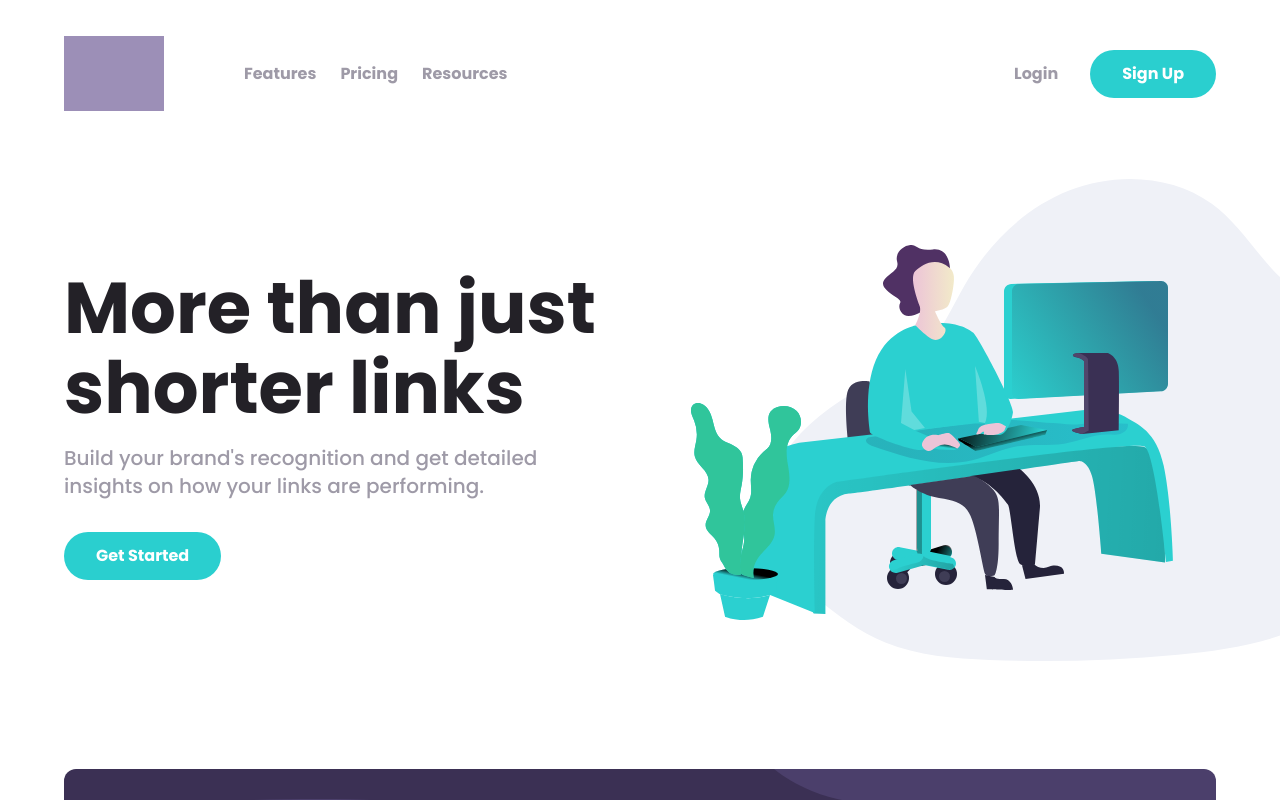
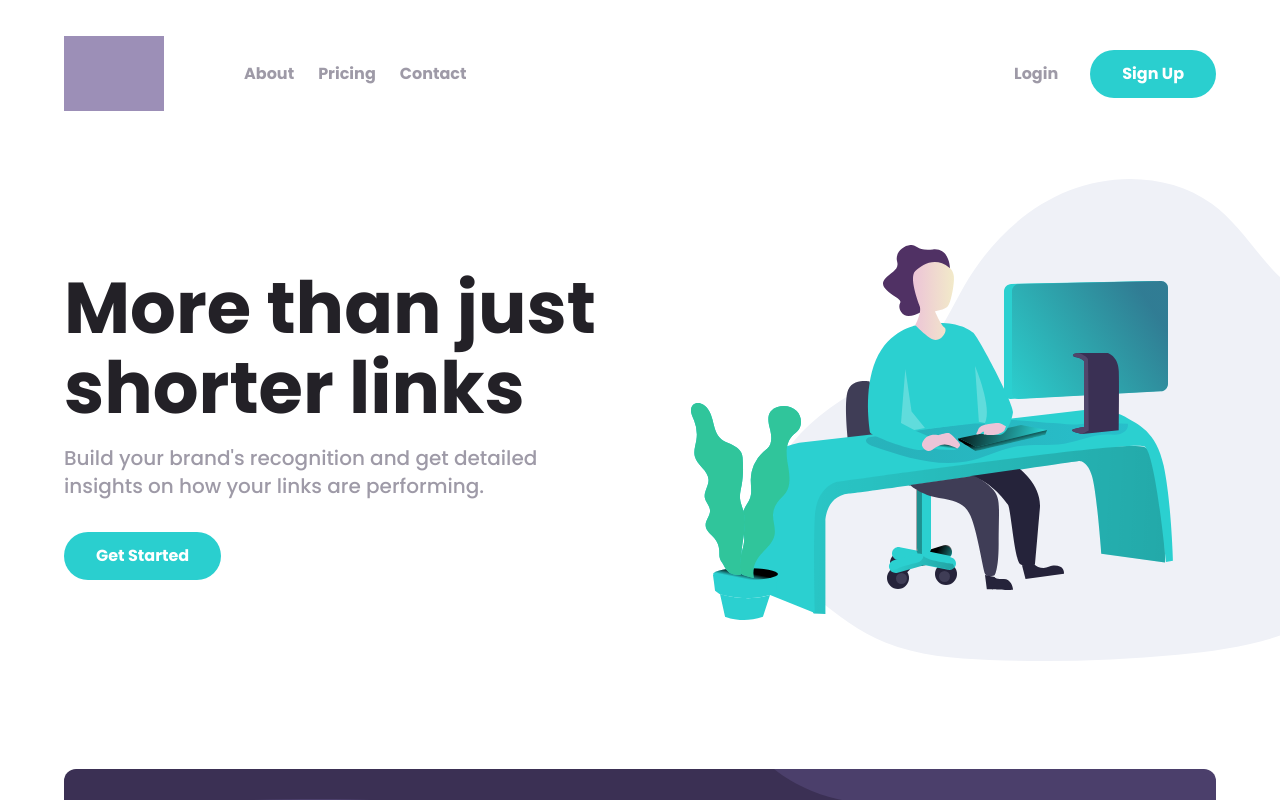
Before and after one commit to mhmmdhandika/shorter-link_mern, a Next.js app in the folder frontend/: page / in a window 1280 px wide. Shown: the top 800 px of the page. Built offline with nearby package versions, Linux system fonts and the light colour scheme; grey boxes are pictures that could not be loaded.

Commit message:
fixed size of jumbotron's image

```diff
--- a/frontend/src/app/page.tsx
+++ b/frontend/src/app/page.tsx
@@ -12,7 +12,7 @@ export default function Home() {
       >
         <Image
           src='/assets/images/illustration-working.svg'
-          width={200}
+          width={450}
           height={200}
           alt='Illustration working'
           className='-mr-52 sm:w-[800px] lg:order-last'
--- a/frontend/src/data/pages.json
+++ b/frontend/src/data/pages.json
@@ -1,6 +1,6 @@
 [
   {
-    "name": "Features",
+    "name": "About",
     "href": "#"
   },
   {
@@ -8,7 +8,7 @@
     "href": "#"
   },
   {
-    "name": "Resources",
+    "name": "Contact",
     "href": "#"
   }
 ]
```
